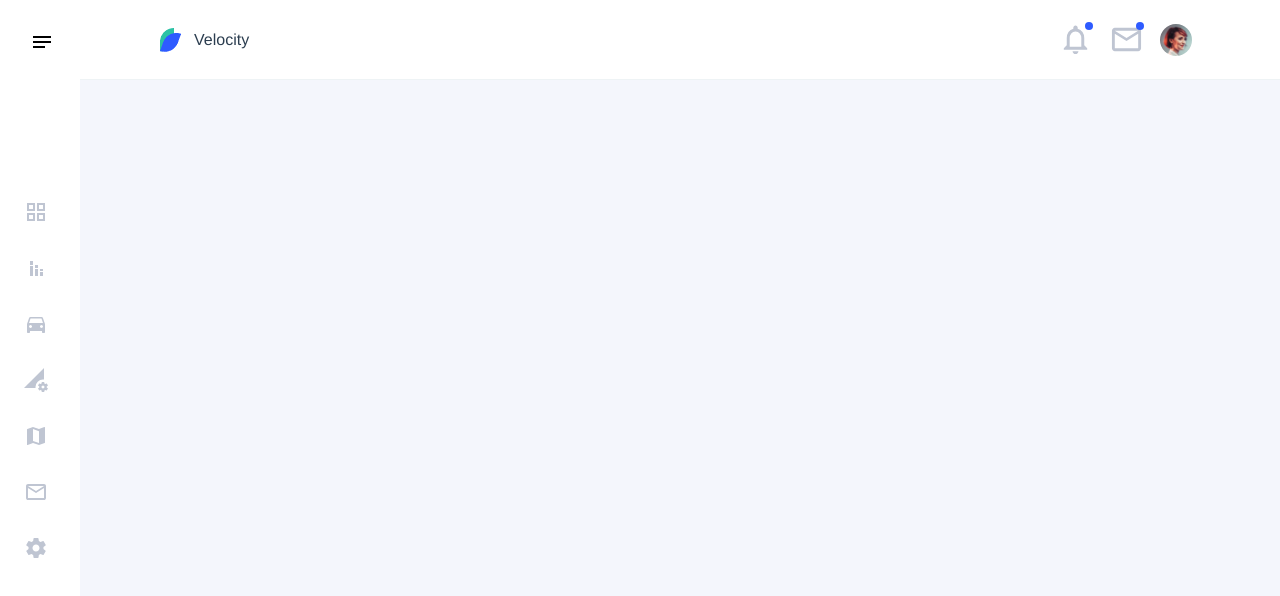
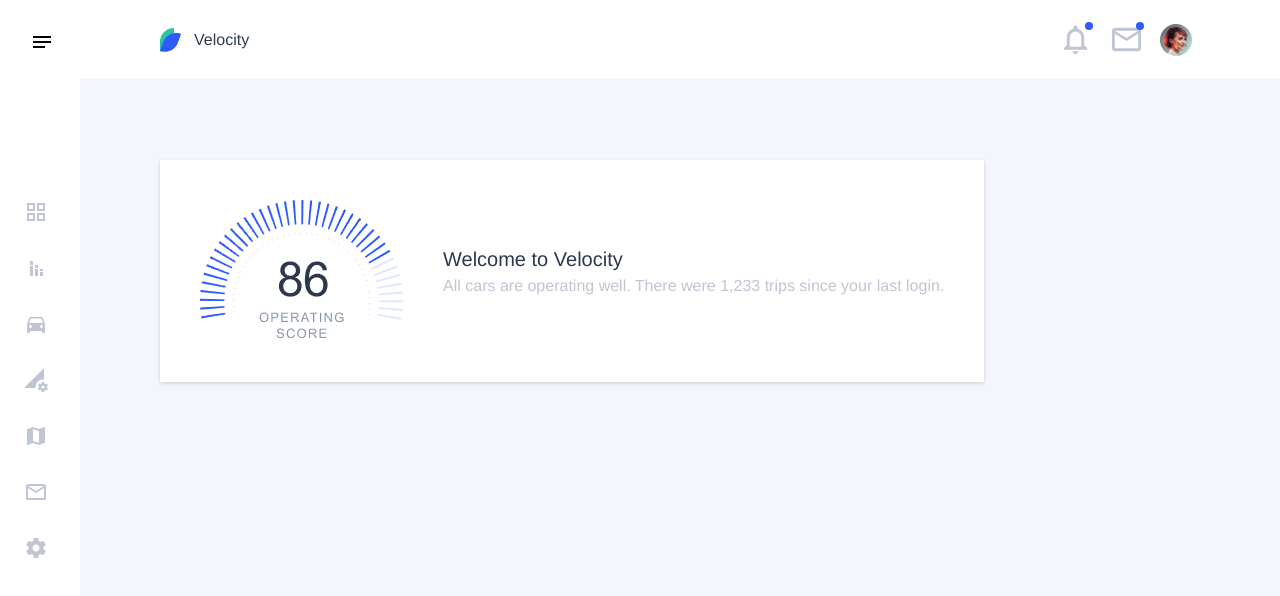
Before and after one commit to atcha/vue-velocity, a Vue app: page / in a window 1280 px wide. Shown: the top 596 px of the page. Built offline with nearby package versions, Linux system fonts and the light colour scheme.

Commit message:
Add Card component / Add a card to home page

```diff
--- /dev/null
+++ b/src/components/Card.vue
@@ -0,0 +1,29 @@
+<template>
+    <section class="flex p-10 bg-white shadow-2l">
+        <img v-if="img"
+             class="mr-10"
+             :src="img.url"
+             :alt="img.alt"
+             :width="img.width"
+             :height="img.height">
+        <div class="flex flex-col justify-center items-start">
+            <h2 class="text-black-1 text-xl" v-if="title">{{ title }}</h2>
+            <p class="text-gray-1" v-if="content">{{ content }}</p>
+        </div>
+    </section>
+</template>
+
+<script>
+    export default {
+        name: "Card",
+        props: {
+            img: Object,
+            title: String,
+            content: String
+        }
+    }
+</script>
+
+<style scoped>
+
+</style>
--- a/src/pages/Home.vue
+++ b/src/pages/Home.vue
@@ -1,11 +1,28 @@
 <template>
-    <div class="">
+    <div class="flex p-20">
+        <Card :img="operatingCard.img" :title="operatingCard.title" :content="operatingCard.content"></Card>
     </div>
 </template>
 
 <script>
+    import Card from "../components/Card";
     export default {
         name: 'home',
+        components: { Card },
+        data () {
+            return {
+                operatingCard: {
+                    img: {
+                        url: require('../assets/img/home/operating-score.png'),
+                        alt: 'Operating Score',
+                        width: 203,
+                        height: 142
+                    },
+                    title: 'Welcome to Velocity',
+                    content: 'All cars are operating well. There were 1,233 trips since your last login.'
+                }
+            }
+        }
     }
 </script>
 
```
